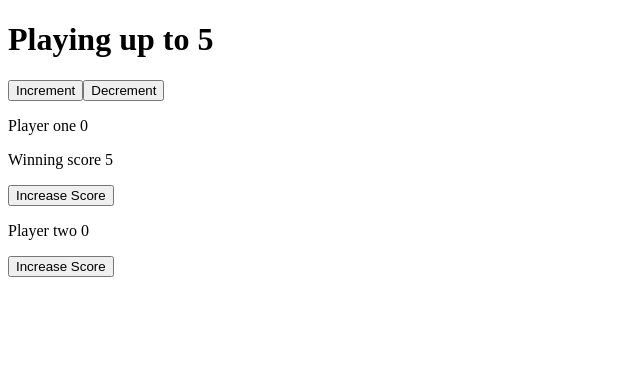
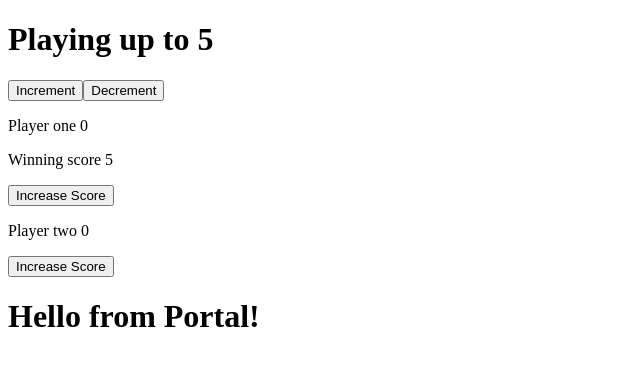
Before and after one commit to simonxcode/scorekeeper-redux, a React (Create React App) app in the folder scorekeeper-redux/: page / in a window 1280 px wide. Shown: the top 366 px of the page, without its empty margins (0-640 px from the left). Built offline with nearby package versions, Linux system fonts and the light colour scheme.

Commit message:
render Portal node on DOM

```diff
--- a/scorekeeper-redux/package.json
+++ b/scorekeeper-redux/package.json
@@ -5,6 +5,7 @@
   "dependencies": {
     "react": "^16.9.0",
     "react-dom": "^16.9.0",
+    "react-portal": "^4.2.0",
     "react-redux": "^7.1.1",
     "react-scripts": "3.1.1",
     "redux": "^4.0.4",
--- a/scorekeeper-redux/public/index.html
+++ b/scorekeeper-redux/public/index.html
@@ -7,8 +7,8 @@
 </head>
 
 <body>
-
   <div id="root"></div>
+  <div id="portal-root"></div>
 </body>
 
 </html>
--- a/scorekeeper-redux/src/components/App.js
+++ b/scorekeeper-redux/src/components/App.js
@@ -3,6 +3,7 @@ import Counter from './Counter';
 import PlayerOne from './PlayerOne';
 import PlayerTwo from './PlayerTwo';
 import store from '../store/';
+import Portal from './Portal';
 
 class App extends Component {
   render() {
@@ -11,6 +12,7 @@ class App extends Component {
         <Counter store={store} />
         <PlayerOne store={store} />
         <PlayerTwo store={store} />
+        <Portal />
       </div>
     );
   }
--- a/scorekeeper-redux/src/components/PlayerOne.js
+++ b/scorekeeper-redux/src/components/PlayerOne.js
@@ -30,7 +30,7 @@ function mapDispatchToProps(dispatch) {
   }
 }
 
-//function to display current state
+//function to retrieve current state
 function mapStateToProp(state) {
   console.log('player one score', state);
   return {
--- a/scorekeeper-redux/src/components/PlayerTwo.js
+++ b/scorekeeper-redux/src/components/PlayerTwo.js
@@ -28,7 +28,7 @@ function mapDispatchToProps(dispatch) {
   }
 }
 
-//function to display current state
+//function to retrieve current state
 function mapStateToProp(state) {
   console.log('player two score', state);
   return {
--- /dev/null
+++ b/scorekeeper-redux/src/components/Portal.js
@@ -0,0 +1,11 @@
+import React from 'react';
+import ReactDOM from 'react-dom';
+
+function Portal() {
+  return ReactDOM.createPortal(
+    <h1>Hello from Portal!</h1>,
+    document.getElementById('portal-root')
+  );
+}
+
+export default Portal;
```
Also changed, not shown: 1 other file (tests, documents, lock files or other folders).
